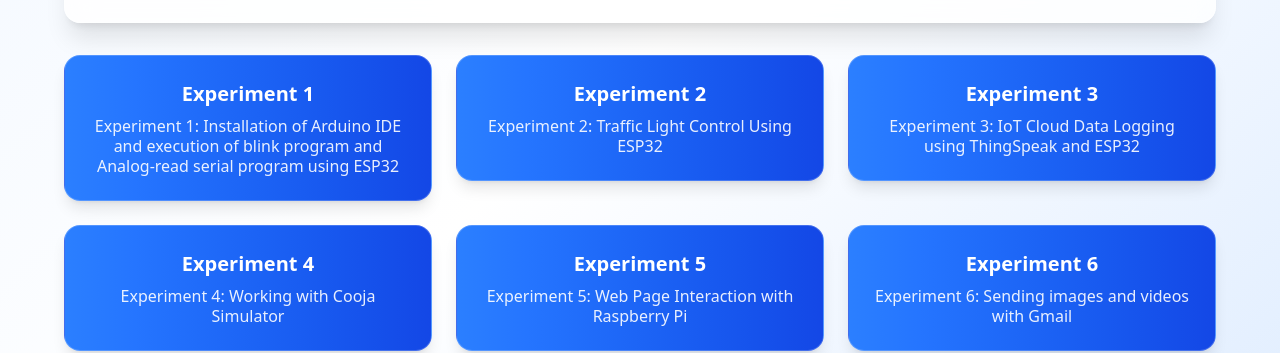
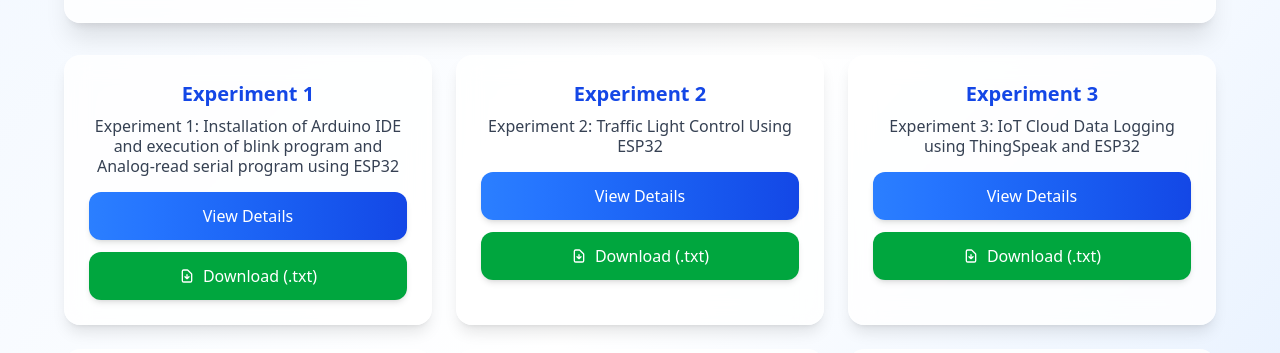
Before and after one commit to csdstudymaterials-sudo/iot-expts, a React (Vite) app: page /iot-expts/ in a window 1280 px wide. Shown: the part 497-850 px from the top of the page. Built offline with nearby package versions, Linux system fonts and the light colour scheme.

Commit message:
Fix 404 errors by removing conflicting public/index.html and adding cache-busting to root index.html

```diff
--- a/index.html
+++ b/index.html
@@ -4,7 +4,10 @@
     <meta charset="UTF-8" />
     <link rel="icon" type="image/svg+xml" href="/vite.svg" />
     <meta name="viewport" content="width=device-width, initial-scale=1.0" />
-    <title>Kongu IoT Laboratory Experiments</title>
+    <meta http-equiv="Cache-Control" content="no-cache, no-store, must-revalidate">
+    <meta http-equiv="Pragma" content="no-cache">
+    <meta http-equiv="Expires" content="0">
+    <title>Kongu IoT Laboratory Experiments - v1.0.1</title>
   </head>
   <body>
     <div id="root"></div>
--- a/src/ExperimentDetails.jsx
+++ b/src/ExperimentDetails.jsx
@@ -5,120 +5,16 @@
 import { useParams, Link } from 'react-router-dom';
 import { motion } from 'framer-motion';
 import experiments from './data';
-
-// Import images
-import esp32PinConfig from './assets/esp32 pin config.jpg';
-import raspberryPi4 from './assets/raspberry-pi-4.png';
-
-// Create image mapping
-const imageMap = {
-  'esp32 pin config.jpg': esp32PinConfig,
-  'raspberry-pi-4.png': raspberryPi4,
-};
+import { downloadExperiment, downloadCode } from './utils/downloadUtils';
 
 const ExperimentDetails = () => {
   // Get the experiment ID from URL params
   const { id } = useParams();
   const experiment = experiments.find(exp => exp.id === parseInt(id));
 
-  // Function to download code as a file
-  const downloadCode = (code, title) => {
-    // Determine file extension based on code type
-    let extension = '.ino';
-    let mimeType = 'text/plain';
-    // If the code looks like HTML, use .html
-    if (code.trim().startsWith('<!DOCTYPE html>')) {
-      extension = '.html';
-      mimeType = 'text/html';
-    } else if (title.toLowerCase().includes('python') || code.includes('import ') || code.includes('def ')) {
-      extension = '.py';
-      mimeType = 'text/x-python';
-    }
-    // Create a blob with the code content
-    const blob = new Blob([code], { type: mimeType });
-    // Create a temporary URL for the blob
-    const url = window.URL.createObjectURL(blob);
-    // Create a temporary anchor element
-    const a = document.createElement('a');
-    a.href = url;
-    // Generate filename from title (remove special characters and add correct extension)
-    const filename = title.replace(/[^a-zA-Z0-9\s]/g, '').replace(/\s+/g, '_') + extension;
-    a.download = filename;
-    // Trigger the download
-    document.body.appendChild(a);
-    a.click();
-    // Clean up
-    document.body.removeChild(a);
-    window.URL.revokeObjectURL(url);
-  };
-
   // Function to download entire experiment as text file
-  const downloadExperiment = () => {
-    let content = '';
-
-    // Add experiment header
-    content += 'KONGU ENGINEERING COLLEGE\n';
-    content += 'DEPARTMENT OF COMPUTER SCIENCE AND DESIGN\n';
-    content += 'IoT LABORATORY EXPERIMENT\n\n';
-
-    // Add experiment details
-    content += `EXPERIMENT ${experiment.id}: ${experiment.name}\n\n`;
-
-    // Add aim
-    content += `AIM:\n${experiment.aim}\n\n`;
-
-    // Add components
-    content += `COMPONENTS USED:\n`;
-    experiment.components.forEach((component, index) => {
-      content += `${index + 1}. ${component}\n`;
-    });
-    content += '\n';
-
-    // Add procedure
-    if (experiment.procedure && experiment.procedure.length > 0) {
-      content += `PROCEDURE:\n`;
-      experiment.procedure.forEach((step, index) => {
-        content += `${index + 1}. ${step}\n`;
-      });
-      content += '\n';
-    }
-
-    // Add programs
-    if (experiment.program && experiment.program.length > 0) {
-      content += `PROGRAMS:\n`;
-      experiment.program.forEach((prog, index) => {
-        content += `${index + 1}. ${prog.title}\n`;
-        content += `${'='.repeat(prog.title.length + 3)}\n`;
-        content += `${prog.code}\n\n`;
-      });
-    }
-
-    // Add output
-    if (experiment.output) {
-      content += `OUTPUT:\n${experiment.output}\n\n`;
-    }
-
-    // Add footer
-    content += 'Developed by 2023-27 batch\n';
-    content += 'Kongu Engineering College IoT Laboratory\n';
-
-    // Create blob and download
-    const blob = new Blob([content], { type: 'text/plain;charset=utf-8' });
-    const url = window.URL.createObjectURL(blob);
-    const a = document.createElement('a');
-    a.href = url;
-
-    // Generate filename from experiment name
-    const filename = `Experiment_${experiment.id}_${experiment.name.replace(/[^a-zA-Z0-9\s]/g, '').replace(/\s+/g, '_').substring(0, 50)}.txt`;
-    a.download = filename;
-
-    // Trigger download
-    document.body.appendChild(a);
-    a.click();
-
-    // Clean up
-    document.body.removeChild(a);
-    window.URL.revokeObjectURL(url);
+  const handleDownloadExperiment = () => {
+    downloadExperiment(experiment);
   };
 
   if (!experiment) {
@@ -318,7 +214,7 @@
             className="mt-8 text-center space-y-4"
           >
             <button
-              onClick={downloadExperiment}
+              onClick={handleDownloadExperiment}
               className="inline-flex bg-green-600 hover:bg-green-700 text-white px-8 py-4 rounded-2xl shadow-lg hover:shadow-2xl transition-all duration-300 transform hover:-translate-y-1 mr-4 items-center gap-2"
             >
               <svg className="w-5 h-5" fill="none" stroke="currentColor" viewBox="0 0 24 24">
--- a/src/ExperimentList.jsx
+++ b/src/ExperimentList.jsx
@@ -5,6 +5,7 @@
 import { Link } from 'react-router-dom';
 import { motion } from 'framer-motion';
 import experiments from './data';
+import { downloadExperiment } from './utils/downloadUtils';
 import kecbanner from './assets/kecbanner.png';
 
 const ExperimentList = () => {
@@ -62,16 +63,31 @@
               transition={{ delay: 0.8 + index * 0.1, duration: 0.5 }}
               whileHover={{ scale: 1.05, y: -5 }}
               whileTap={{ scale: 0.95 }}
+              className="bg-white/80 backdrop-blur-md rounded-2xl shadow-lg border border-white/20 p-6"
             >
-              <Link
-                to={`/experiment/${experiment.id}`}
-                className="block bg-gradient-to-r from-blue-500 to-blue-700 hover:from-blue-600 hover:to-blue-800 text-white p-6 rounded-2xl shadow-lg hover:shadow-2xl transition-all duration-300 transform hover:-translate-y-1 border border-white/20 backdrop-blur-sm"
-              >
-                <div className="text-center">
-                  <h4 className="text-lg md:text-xl font-bold mb-2">Experiment {experiment.id}</h4>
-                  <p className="text-sm md:text-base opacity-90 leading-tight">{experiment.name}</p>
-                </div>
-              </Link>
+              <div className="text-center mb-4">
+                <h4 className="text-lg md:text-xl font-bold text-blue-700 mb-2">Experiment {experiment.id}</h4>
+                <p className="text-sm md:text-base text-gray-700 leading-tight">{experiment.name}</p>
+              </div>
+
+              <div className="flex flex-col gap-3">
+                <Link
+                  to={`/experiment/${experiment.id}`}
+                  className="block bg-gradient-to-r from-blue-500 to-blue-700 hover:from-blue-600 hover:to-blue-800 text-white py-3 px-4 rounded-xl shadow-md hover:shadow-lg transition-all duration-300 transform hover:-translate-y-1 text-center font-medium"
+                >
+                  View Details
+                </Link>
+
+                <button
+                  onClick={() => downloadExperiment(experiment)}
+                  className="inline-flex bg-green-600 hover:bg-green-700 text-white py-3 px-4 rounded-xl shadow-md hover:shadow-lg transition-all duration-300 transform hover:-translate-y-1 items-center justify-center gap-2 font-medium"
+                >
+                  <svg className="w-4 h-4" fill="none" stroke="currentColor" viewBox="0 0 24 24">
+                    <path strokeLinecap="round" strokeLinejoin="round" strokeWidth={2} d="M12 10v6m0 0l-3-3m3 3l3-3m2 8H7a2 2 0 01-2-2V5a2 2 0 012-2h5.586a1 1 0 01.707.293l5.414 5.414a1 1 0 01.293.707V19a2 2 0 01-2 2z" />
+                  </svg>
+                  Download (.txt)
+                </button>
+              </div>
             </motion.div>
           ))}
         </motion.div>
--- /dev/null
+++ b/src/utils/downloadUtils.js
@@ -0,0 +1,102 @@
+// utils/downloadUtils.js
+// Utility functions for downloading experiments and code
+
+// Function to download entire experiment as text file
+export const downloadExperiment = (experiment) => {
+  let content = '';
+
+  // Add experiment header
+  content += 'KONGU ENGINEERING COLLEGE\n';
+  content += 'DEPARTMENT OF COMPUTER SCIENCE AND DESIGN\n';
+  content += 'IoT LABORATORY EXPERIMENT\n\n';
+
+  // Add experiment details
+  content += `EXPERIMENT ${experiment.id}: ${experiment.name}\n\n`;
+
+  // Add aim
+  content += `AIM:\n${experiment.aim}\n\n`;
+
+  // Add components
+  content += `COMPONENTS USED:\n`;
+  experiment.components.forEach((component, index) => {
+    content += `${index + 1}. ${component}\n`;
+  });
+  content += '\n';
+
+  // Add procedure
+  if (experiment.procedure && experiment.procedure.length > 0) {
+    content += `PROCEDURE:\n`;
+    experiment.procedure.forEach((step, index) => {
+      content += `${index + 1}. ${step}\n`;
+    });
+    content += '\n';
+  }
+
+  // Add programs
+  if (experiment.program && experiment.program.length > 0) {
+    content += `PROGRAMS:\n`;
+    experiment.program.forEach((prog, index) => {
+      content += `${index + 1}. ${prog.title}\n`;
+      content += `${'='.repeat(prog.title.length + 3)}\n`;
+      content += `${prog.code}\n\n`;
+    });
+  }
+
+  // Add output
+  if (experiment.output) {
+    content += `OUTPUT:\n${experiment.output}\n\n`;
+  }
+
+  // Add footer
+  content += 'Developed by 2023-27 batch\n';
+  content += 'Kongu Engineering College IoT Laboratory\n';
+
+  // Create blob and download
+  const blob = new Blob([content], { type: 'text/plain;charset=utf-8' });
+  const url = window.URL.createObjectURL(blob);
+  const a = document.createElement('a');
+  a.href = url;
+
+  // Generate filename from experiment name
+  const filename = `Experiment_${experiment.id}_${experiment.name.replace(/[^a-zA-Z0-9\s]/g, '').replace(/\s+/g, '_').substring(0, 50)}.txt`;
+  a.download = filename;
+
+  // Trigger download
+  document.body.appendChild(a);
+  a.click();
+
+  // Clean up
+  document.body.removeChild(a);
+  window.URL.revokeObjectURL(url);
+};
+
+// Function to download code as a file
+export const downloadCode = (code, title) => {
+  // Determine file extension based on code type
+  let extension = '.ino';
+  let mimeType = 'text/plain';
+  // If the code looks like HTML, use .html
+  if (code.trim().startsWith('<!DOCTYPE html>')) {
+    extension = '.html';
+    mimeType = 'text/html';
+  } else if (title.toLowerCase().includes('python') || code.includes('import ') || code.includes('def ')) {
+    extension = '.py';
+    mimeType = 'text/x-python';
+  }
+  // Create a blob with the code content
+  const blob = new Blob([code], { type: mimeType });
+  // Create a temporary URL for the blob
+  const url = window.URL.createObjectURL(blob);
+  // Create a temporary anchor element
+  const a = document.createElement('a');
+  a.href = url;
+  // Generate filename from title (remove special characters and add correct extension)
+  const filename = title.replace(/[^a-zA-Z0-9\s]/g, '').replace(/\s+/g, '_') + extension;
+  a.download = filename;
+  // Trigger the download
+  document.body.appendChild(a);
+  a.click();
+  // Clean up
+  document.body.removeChild(a);
+  window.URL.revokeObjectURL(url);
+};
```
Also changed, not shown: public/index.html (deleted, +0 -34 lines).
